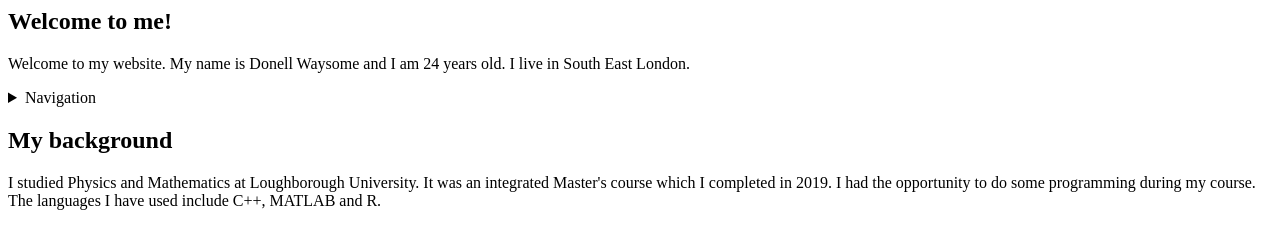
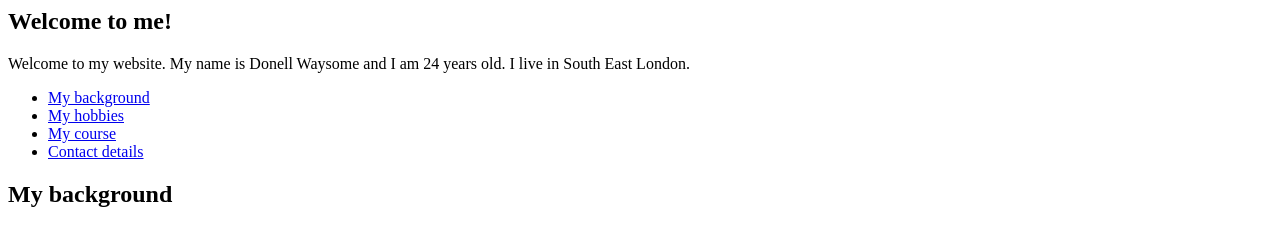
Before and after one commit to Robobacon/personal-website, a plain HTML site: page index.html in a window 1280 px wide. Shown: the top 225 px of the page. Drawn offline with Linux system fonts and the light colour scheme.

Commit message:
added a nav list

```diff
--- a/index.html
+++ b/index.html
@@ -12,13 +12,14 @@
             <p>Welcome to my website. My name is Donell Waysome and I am 24 years old. I live in South East London.</p>
         </section>
 
-        <details>
-            <summary>Navigation</summary>
-            <a href="#background">My background</a><br>
-            <a href="#hobbies">My hobbies</a><br>
-            <a href="#nology">My course</a><br>
-            <a href="#contact">Contact details</a>
-        </details>
+        <nav>
+            <ul>
+                <li><a href="#background">My background</a></li>
+                <li><a href="#hobbies">My hobbies</a></li>
+                <li><a href="#nology">My course</a></li>
+                <li><a href="#contact">Contact details</a></li>
+            </ul>
+        </nav>
     </header>
 
     <main>
```
